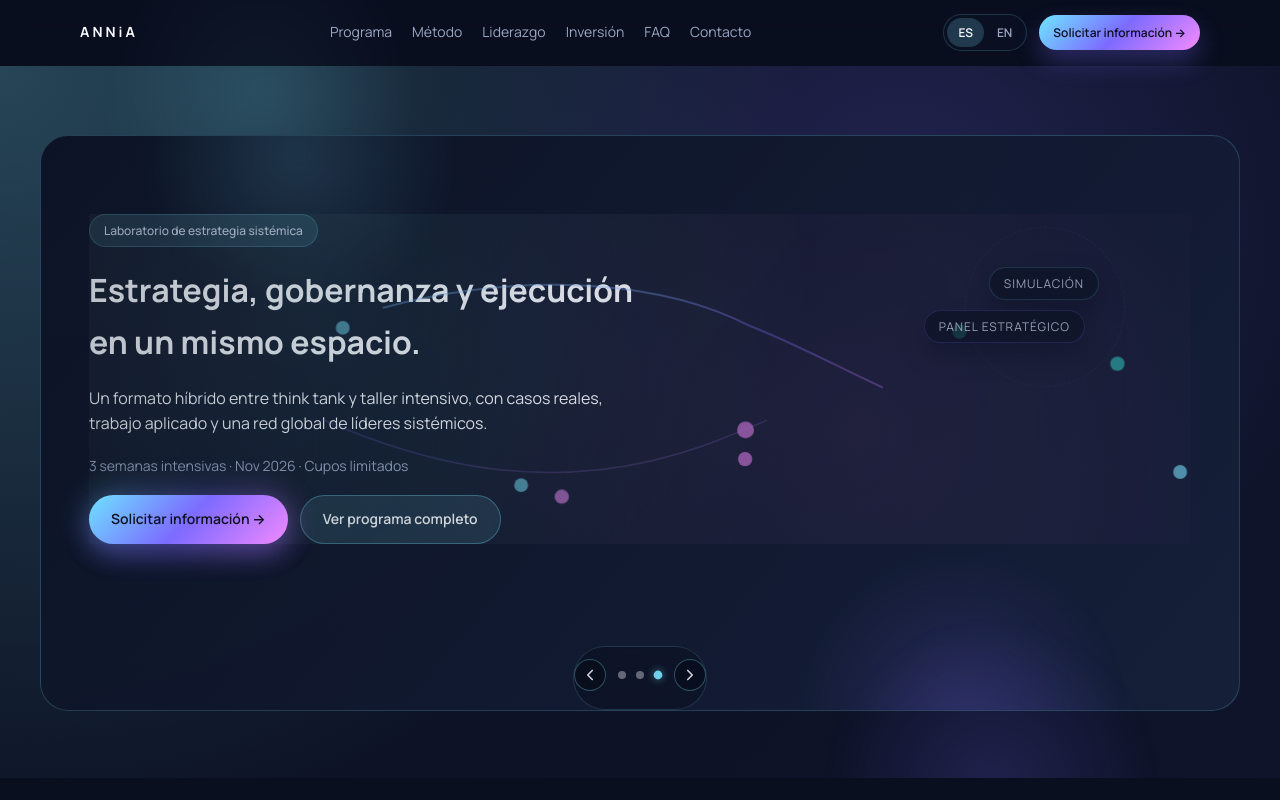
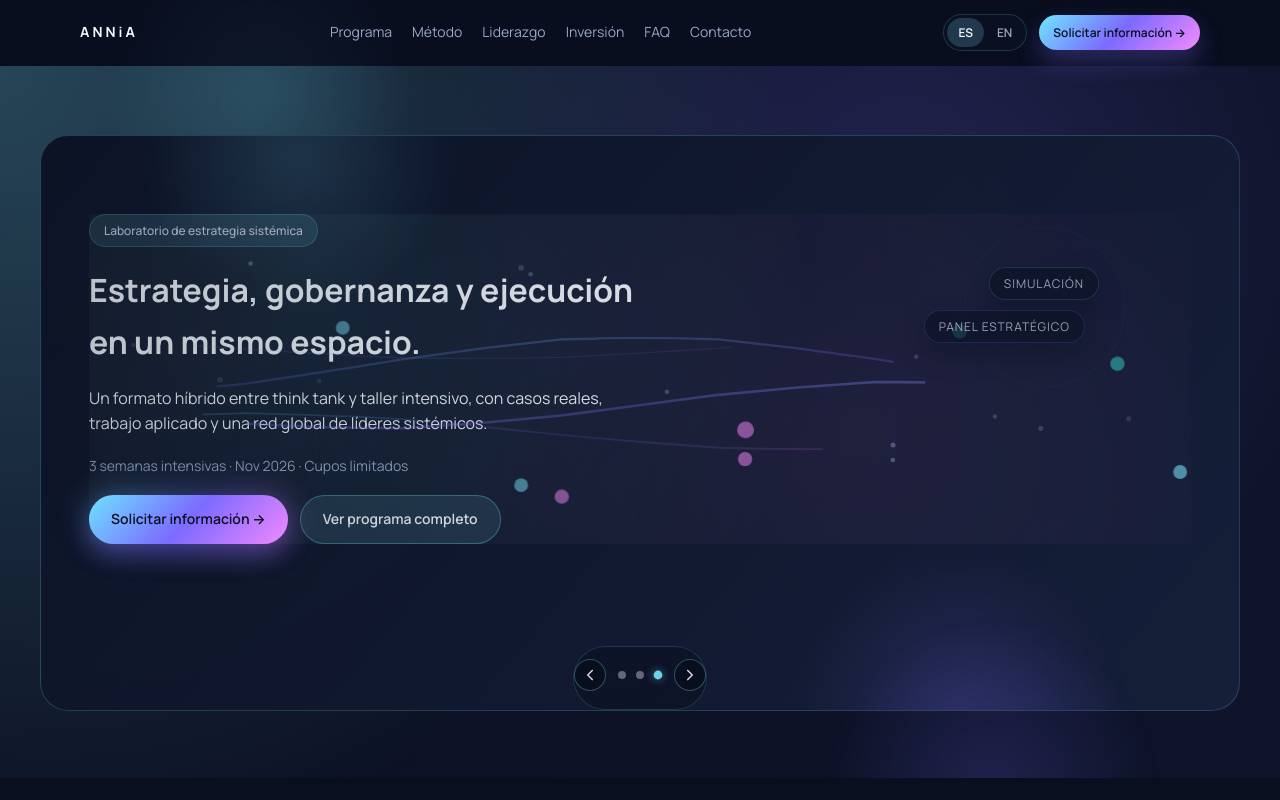
Before and after one commit to MaigomAS/SystemThinking-Website, a React (Vite) app: page / in a window 1280 px wide. Both pictures are taken after a click on the button 589 px from the left and 775 px from the top of the page. Shown: the top 800 px of the page. Built offline with nearby package versions, Linux system fonts and the light colour scheme.

Commit message:
Expand hero loop waves full-bleed

```diff
--- a/src/components/HeroLoop.jsx
+++ b/src/components/HeroLoop.jsx
@@ -78,23 +78,54 @@ function HeroLoop({ signals, reducedMotion }) {
     return [...baseNodes, ...generated];
   }, [baseNodes, nodeCount]);
 
-  const primaryPath = useMemo(() => {
-    if (!width || !height) return '';
-    return [
-      `M ${width * 0.08} ${height * 0.58}`,
-      `C ${width * 0.22} ${height * 0.22}, ${width * 0.46} ${height * 0.1}, ${width * 0.6} ${height * 0.34}`,
-      `C ${width * 0.72} ${height * 0.5}, ${width * 0.82} ${height * 0.78}, ${width * 0.92} ${height * 0.56}`,
-    ].join(' ');
+  const buildWavePath = useMemo(() => {
+    if (!width || !height) return () => '';
+    const points = clamp(Math.round(width / 140), 6, 12);
+    return (amplitude, offsetY, phase) => {
+      const step = width / (points - 1);
+      const pathParts = [];
+      for (let index = 0; index < points; index += 1) {
+        const x = step * index;
+        const progress = (index / (points - 1)) * Math.PI * 2;
+        const y = height * offsetY + Math.sin(progress + phase) * amplitude;
+        if (index === 0) {
+          pathParts.push(`M ${x} ${y}`);
+        } else {
+          const prevX = x - step / 2;
+          const prevProgress = ((index - 0.5) / (points - 1)) * Math.PI * 2;
+          const controlY = height * offsetY + Math.sin(prevProgress + phase) * amplitude;
+          pathParts.push(`Q ${prevX} ${controlY} ${x} ${y}`);
+        }
+      }
+      return pathParts.join(' ');
+    };
   }, [width, height]);
 
-  const secondaryPath = useMemo(() => {
-    if (!width || !height) return '';
+  const wavePaths = useMemo(() => {
+    if (!width || !height) return [];
+    const amplitudeBase = minDim * 0.08;
     return [
-      `M ${width * 0.06} ${height * 0.36}`,
-      `C ${width * 0.2} ${height * 0.62}, ${width * 0.36} ${height * 0.94}, ${width * 0.56} ${height * 0.7}`,
-      `C ${width * 0.72} ${height * 0.5}, ${width * 0.84} ${height * 0.2}, ${width * 0.94} ${height * 0.32}`,
-    ].join(' ');
-  }, [width, height]);
+      buildWavePath(amplitudeBase * 0.9, 0.58, 0),
+      buildWavePath(amplitudeBase * 1.1, 0.46, Math.PI / 2),
+      buildWavePath(amplitudeBase * 0.7, 0.66, Math.PI * 1.2),
+      buildWavePath(amplitudeBase * 0.5, 0.4, Math.PI * 1.8),
+    ];
+  }, [buildWavePath, minDim, width, height]);
+
+  const sparkCount = clamp(Math.round(area / 52000), 14, 36);
+  const sparks = useMemo(
+    () =>
+      Array.from({ length: sparkCount }, (_, index) => {
+        const seed = Math.sin(index * 2.17) * 10000;
+        const x = (seed - Math.floor(seed)) * 0.92 + 0.04;
+        const ySeed = Math.sin((index + 3) * 3.11) * 10000;
+        const y = (ySeed - Math.floor(ySeed)) * 0.74 + 0.13;
+        const radius = clamp(minDim * (0.004 + (index % 5) * 0.0012), 2.2, 5.5);
+        const opacity = 0.25 + (index % 4) * 0.12;
+        return { x, y, radius, opacity };
+      }),
+    [sparkCount, minDim],
+  );
 
   const pulseOneSize = clamp(minDim * 0.38, 160, 280);
   const pulseTwoSize = clamp(minDim * 0.32, 140, 240);
@@ -124,8 +155,23 @@ function HeroLoop({ signals, reducedMotion }) {
             <stop offset="100%" stopColor="#f58bff" stopOpacity="0.55" />
           </linearGradient>
         </defs>
-        <path className="hero-loop__path hero-loop__path--primary" d={primaryPath} />
-        <path className="hero-loop__path hero-loop__path--secondary" d={secondaryPath} />
+        {wavePaths.map((path, index) => (
+          <path
+            key={`wave-${index}`}
+            className={`hero-loop__path hero-loop__path--wave hero-loop__path--wave-${index + 1}`}
+            d={path}
+          />
+        ))}
+        {sparks.map((spark, index) => (
+          <circle
+            key={`spark-${index}`}
+            className="hero-loop__spark"
+            cx={width * spark.x}
+            cy={height * spark.y}
+            r={spark.radius}
+            style={{ opacity: spark.opacity }}
+          />
+        ))}
         {nodes.map((node, index) => {
           const radius = clamp(minDim * 0.018 * node.scale, 6, 14);
           return (
--- a/src/styles/global.css
+++ b/src/styles/global.css
@@ -1947,18 +1947,45 @@ img {
 .hero-loop__path {
   fill: none;
   stroke: var(--hero-loop-gradient);
-  stroke-width: 2;
+  stroke-width: 2.2;
   stroke-linecap: round;
-  stroke-dasharray: 520;
-  animation: loopFlow 18s linear infinite;
+  stroke-dasharray: 680;
+  animation: loopFlow 26s linear infinite;
+  opacity: 0.55;
+}
+
+.hero-loop__path--wave {
+  filter: drop-shadow(0 0 12px rgba(124, 106, 255, 0.2));
+}
+
+.hero-loop__path--wave-1 {
+  stroke-width: 2.6;
   opacity: 0.7;
 }
 
-.hero-loop__path--secondary {
-  stroke-width: 1.5;
-  stroke-dasharray: 460;
-  animation-duration: 22s;
-  opacity: 0.45;
+.hero-loop__path--wave-2 {
+  stroke-width: 2.2;
+  animation-duration: 32s;
+  opacity: 0.5;
+}
+
+.hero-loop__path--wave-3 {
+  stroke-width: 1.8;
+  stroke-dasharray: 620;
+  animation-duration: 36s;
+  opacity: 0.35;
+}
+
+.hero-loop__path--wave-4 {
+  stroke-width: 1.4;
+  stroke-dasharray: 540;
+  animation-duration: 40s;
+  opacity: 0.28;
+}
+
+.hero-loop__spark {
+  fill: rgba(186, 210, 255, 0.8);
+  filter: drop-shadow(0 0 10px rgba(122, 231, 255, 0.25));
 }
 
 .hero-loop__node {
@@ -2022,6 +2049,13 @@ img {
   align-items: flex-end;
   text-align: right;
   z-index: 3;
+}
+
+.hero-loop--reduced .hero-loop__path,
+.hero-loop--reduced .hero-loop__node,
+.hero-loop--reduced .hero-loop__pulse,
+.hero-loop--reduced .hero-loop__signal {
+  animation: none;
 }
 
 .hero-loop__signal {
```
